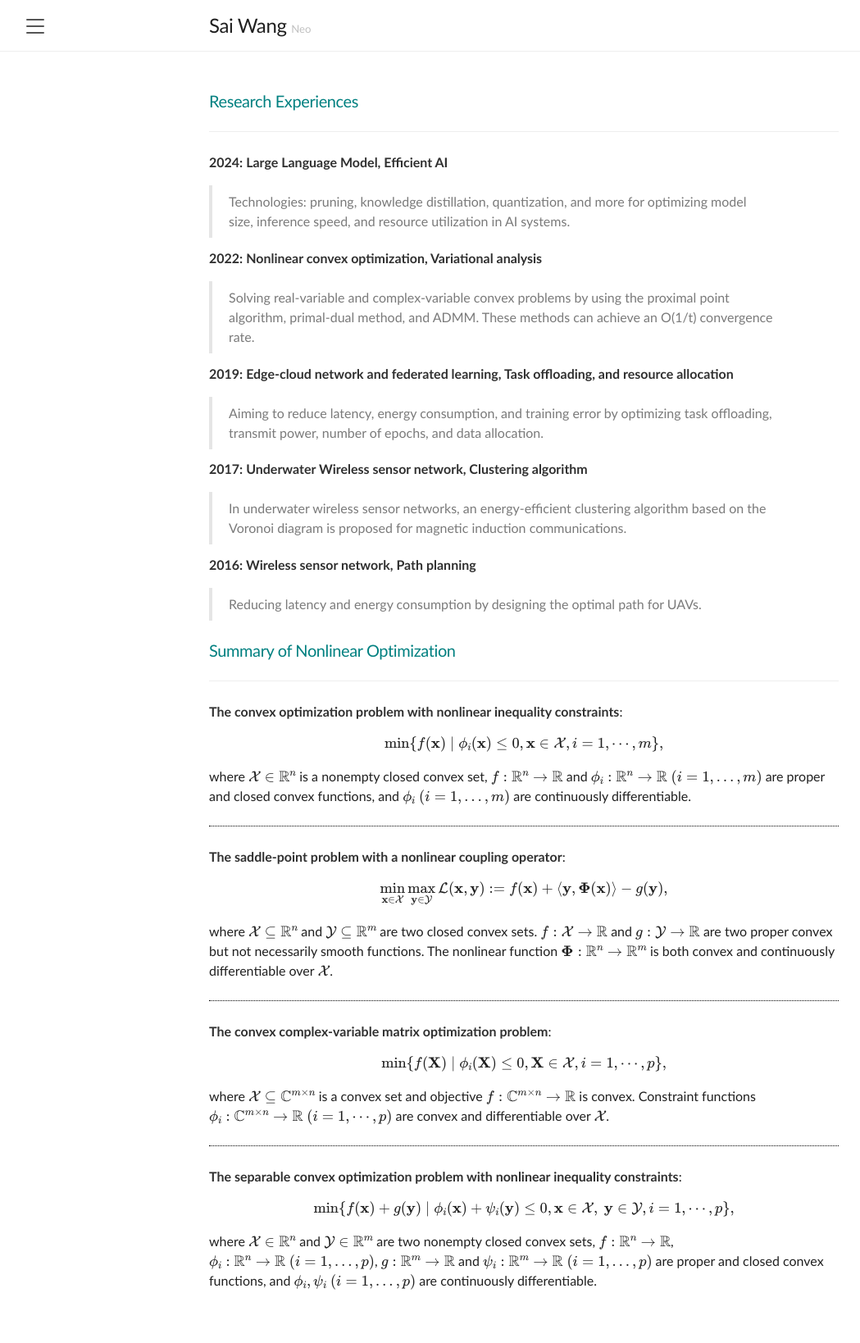
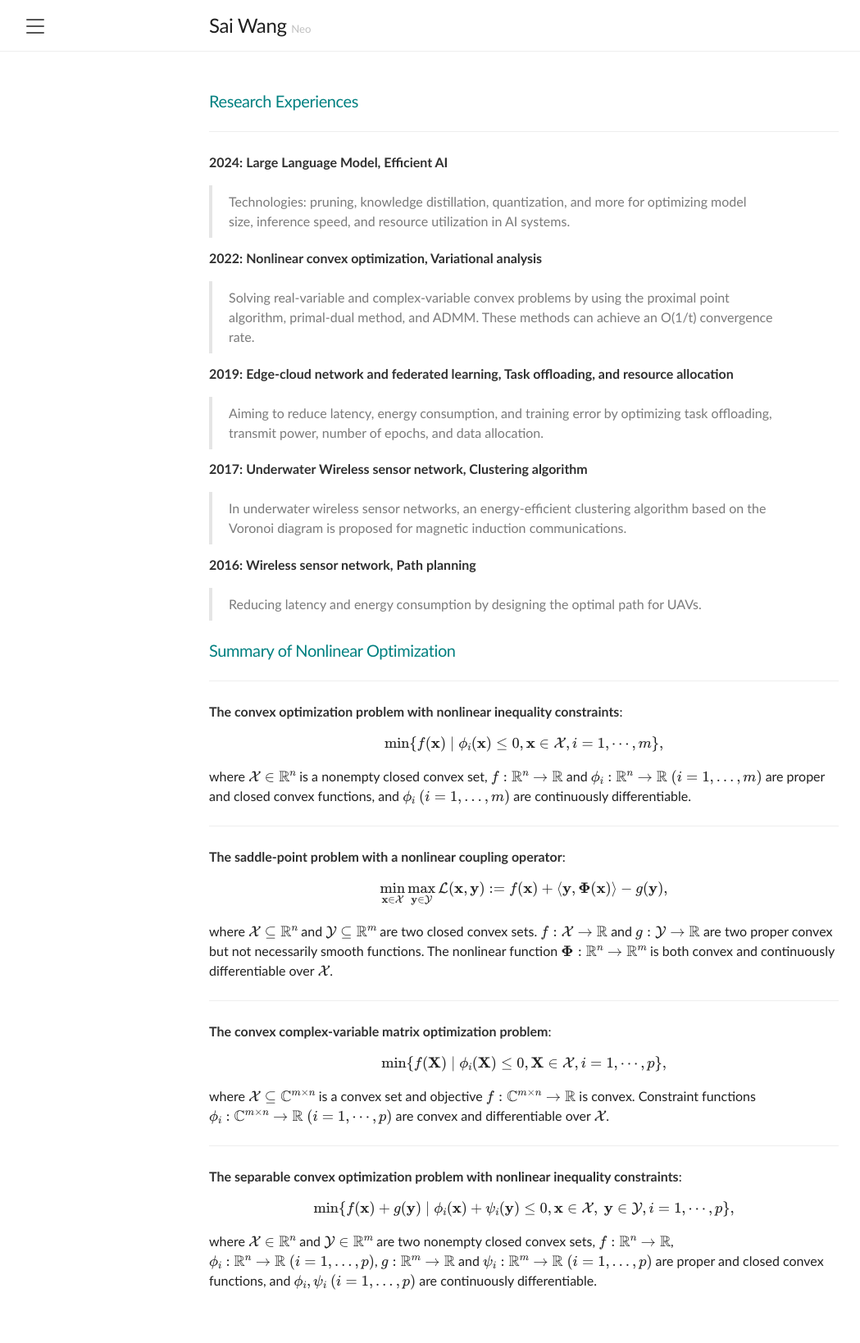
Before and after one commit to Alxendweb/alxendweb.github.io, a Jekyll site: the page built from assets/research-statement.md, in a window 1280 px wide. Shown: the whole page at 82% size, without its empty margins (1-1050 px from the left). Built offline with Jekyll 4.4.1, drawn with Linux system fonts in a browser that asks for light colours.

Commit message:
Update research-statement.md

```diff
--- a/assets/research-statement.md
+++ b/assets/research-statement.md
@@ -33,21 +33,21 @@ title: Research Statement
 \end{equation}
 where $$\mathcal{X} \in \mathbb{R}^{n}$$ is a nonempty closed convex set, $$f: \mathbb{R}^{n} \rightarrow \mathbb{R}$$ and $$\phi_{i}: \mathbb{R}^{n} \rightarrow \mathbb{R} \ (i=1,\ldots,m)$$ are proper and closed convex functions, and $$\phi_{i} \ (i=1,\ldots,m)$$ are continuously differentiable.
 
-<hr style="border-top: 1px dotted black; border-image: initial;">
+---
  **The saddle-point problem with a nonlinear coupling operator**:<br>
 \begin{equation}
 \min_{\mathbf{x} \in \mathcal{X}} \max_{\mathbf{y} \in \mathcal{Y}} \mathcal{L}(\mathbf{x}, \mathbf{y}) := f(\mathbf{x}) + \langle\mathbf{y}, \boldsymbol{\Phi}(\mathbf{x})\rangle - g(\mathbf{y}),
 \end{equation}
 where $$\mathcal{X} \subseteq \mathbb{R}^{n}$$ and $$\mathcal{Y} \subseteq \mathbb{R}^{m}$$ are two closed convex sets. $$f: \mathcal{X} \rightarrow \mathbb{R}$$ and $$g: \mathcal{Y} \rightarrow \mathbb{R}$$ are two proper convex but not necessarily smooth functions. The nonlinear function $$\boldsymbol{\Phi}: \mathbb{R}^{n} \rightarrow \mathbb{R}^{m}$$ is both convex and continuously differentiable over $$\mathcal{X}$$.
 
-<hr style="border-top: 1px dotted black; border-image: initial;">
+---
  **The convex complex-variable matrix optimization problem**:<br>
 \begin{equation}
 \min\\{ f(\mathbf{X}) \mid \phi_{i}(\mathbf{X}) \leq 0, \mathbf{X} \in \mathcal{X}, i=1,\cdots,p\\},
 \end{equation}
 where $$\mathcal{X} \subseteq \mathbb{C}^{m \times n}$$ is a convex set and objective $$f: \mathbb{C}^{m \times n} \rightarrow \mathbb{R}$$ is convex. Constraint functions $$\phi_{i}: \mathbb{C}^{m \times n} \rightarrow \mathbb{R} \ (i=1,\cdots,p)$$ are convex and differentiable over $$\mathcal{X}$$.
 
-<hr style="border-top: 1px dotted black; border-image: initial;">
+---
  **The separable convex optimization problem with nonlinear inequality constraints**:<br>
 \begin{equation}
 \begin{aligned}
```
